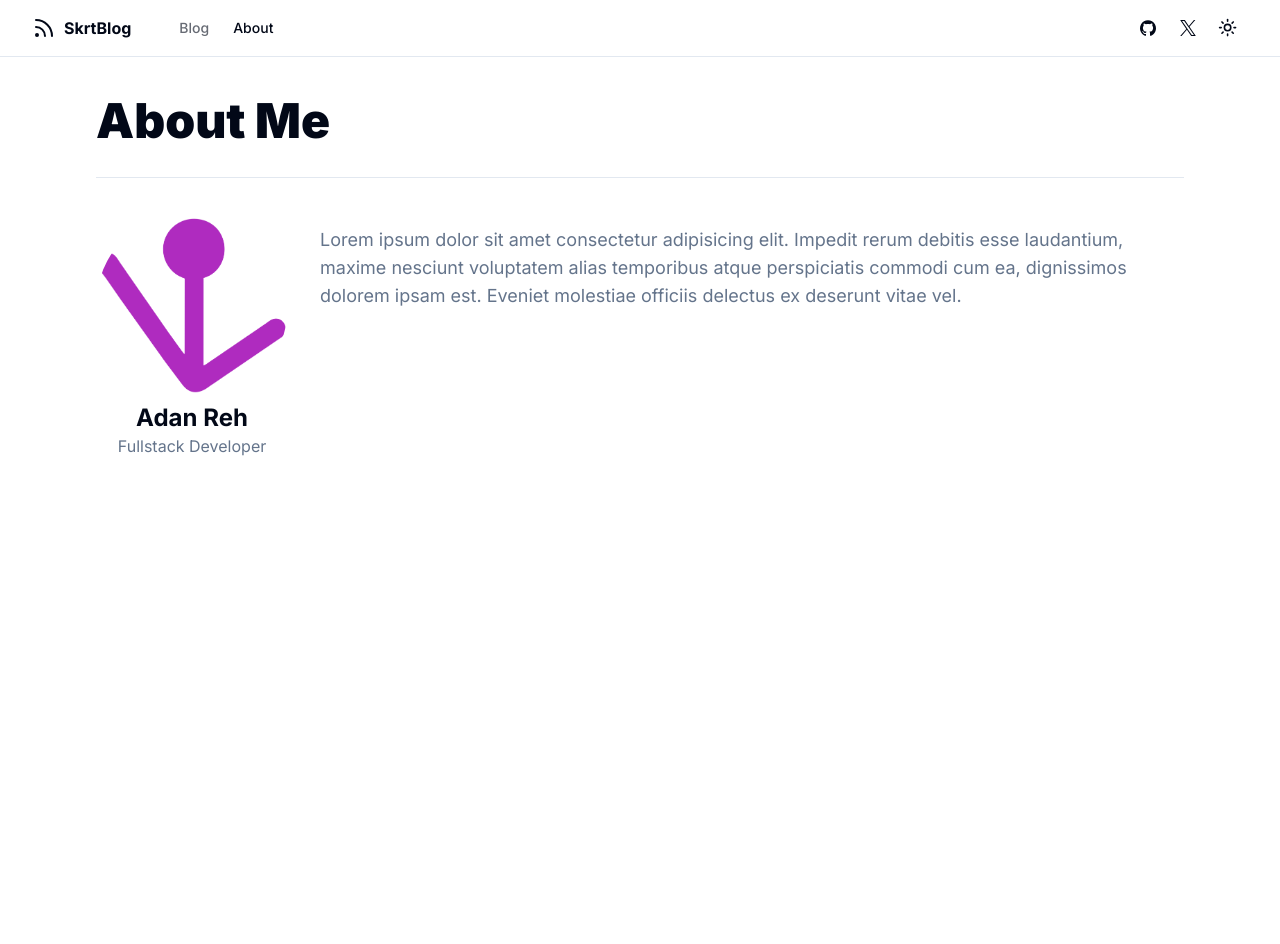
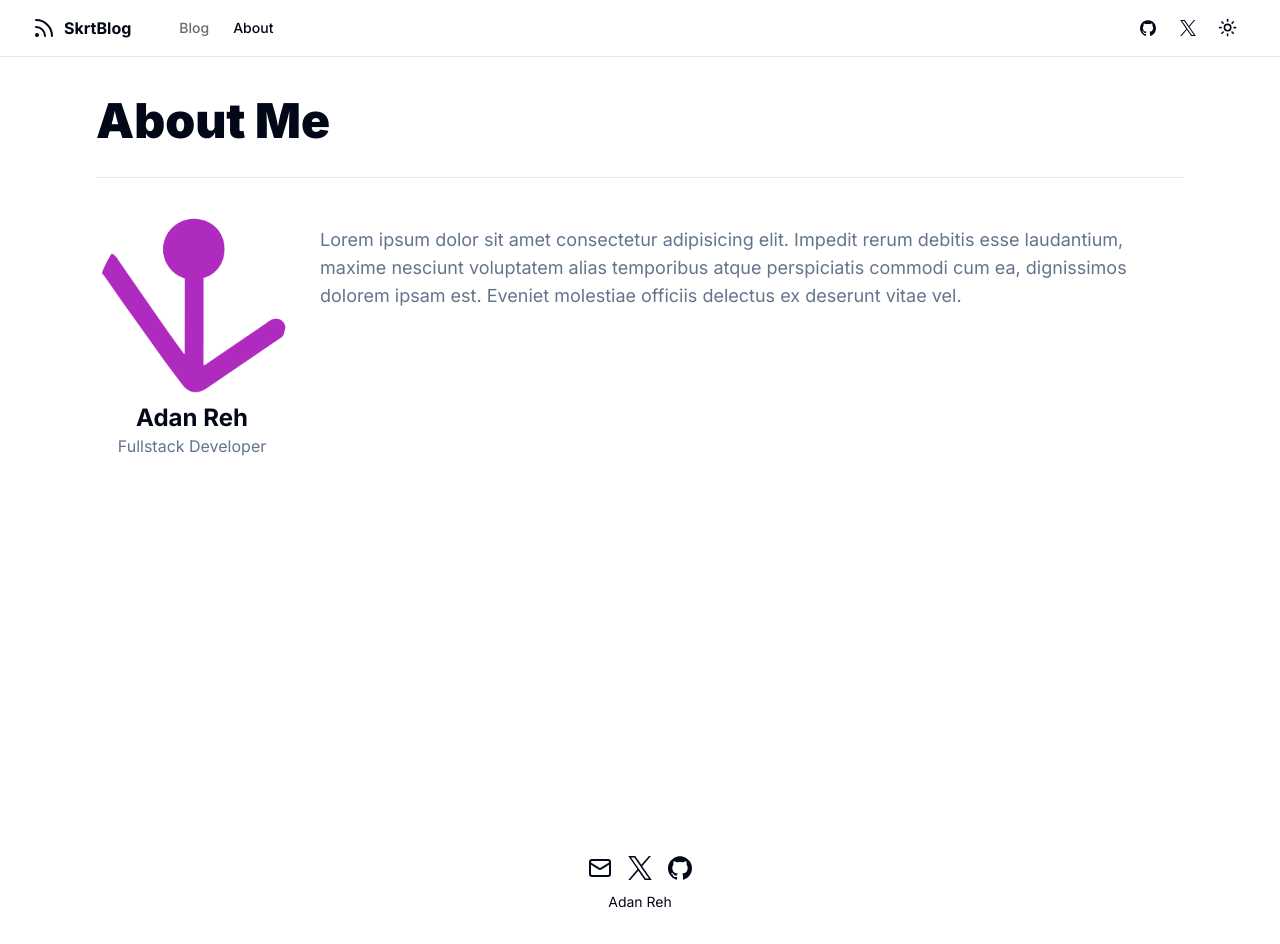
Before and after one commit to SKRTEEEEEE/blog-next, a Next.js app: page /about in a window 1280 px wide. Before the commit the page ends 800 px from the top, so only its background shows below. Built offline with nearby package versions, Linux system fonts and the light colour scheme; no server answers.

Commit message:
feat(app): Footer and fix header z error

```diff
--- a/app/layout.tsx
+++ b/app/layout.tsx
@@ -5,6 +5,7 @@ import { cn } from "@/lib/utils";
 import { SiteHeader } from "@/components/site-header";
 import { Providers } from "@/components/providers";
 import { siteConfig } from "@/config/site";
+import { SiteFooter } from "@/components/site-footer";
 
 const inter = Inter({ subsets: ["latin"], variable: "--font-sans" });
 
@@ -34,7 +35,7 @@ export default function RootLayout({
           <SiteHeader/>
           <main className="flex-1">        {children}</main>
         </div>
-
+        <SiteFooter/>
         </Providers>
         </body>
     </html>
--- /dev/null
+++ b/components/site-footer.tsx
@@ -0,0 +1,29 @@
+import { siteConfig } from "@/config/site";
+import { Mail } from "lucide-react";
+import { Icons } from "./icons";
+
+export function SiteFooter(){
+    return<footer>
+        <div className="mb-6 mt-14 flex flex-col items-center">
+            <div className="mb-3 flex space-x-4">
+                <a target="_blank" rel="noreferrer" href="mailto:adanreh.m@gmail.com">
+                    <span className="sr-only">Mail</span>
+                    <Mail className="h-6 w-6"/>
+                </a>
+                <a target="_blank" rel="noreferrer" href={siteConfig.links.twitter}>
+                    <span className="sr-only">Twitter</span>
+                    <Icons.twitter className="h-6 w-6"/>
+                </a>
+                <a target="_blank" rel="noreferrer" href={siteConfig.links.github}>
+                    <span className="sr-only">GitHub</span>
+                    <Icons.gitHub className="h-6 w-6"/>
+                </a>
+            </div>
+            <div className="mb-2 flex space-x-2 text-sm to-muted-foreground">
+                <a href={siteConfig.links.personalSite} target="_blank">
+                    {siteConfig.author}
+                </a>
+            </div>
+        </div>
+    </footer>
+}
--- a/components/site-header.tsx
+++ b/components/site-header.tsx
@@ -8,7 +8,7 @@ import { MobileNav } from "./mobile-nav";
 import { ModeToggle } from "./mode-toggle";
 
 export function SiteHeader(){
-    return <header className="sticky top-0 w-full border-b border-border bg-background/95 background-blur supports-[backdrop-filter]:bg-background/60">
+    return <header className="z-10 sticky top-0 w-full border-b border-border bg-background/95 background-blur supports-[backdrop-filter]:bg-background/60">
         <div className="container flex h-14 max-w-screen-2xl items-center">
             <MainNav/>
             <div className="flex flex-1 items-center justify-end space-x-2">
```
